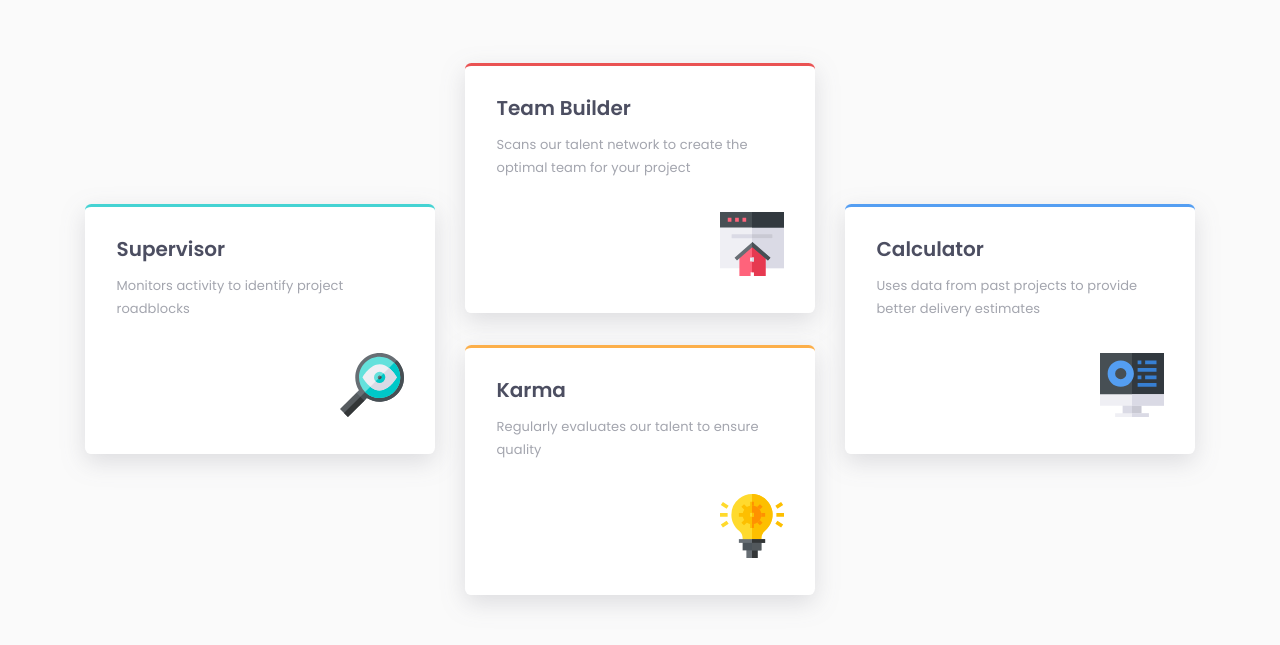
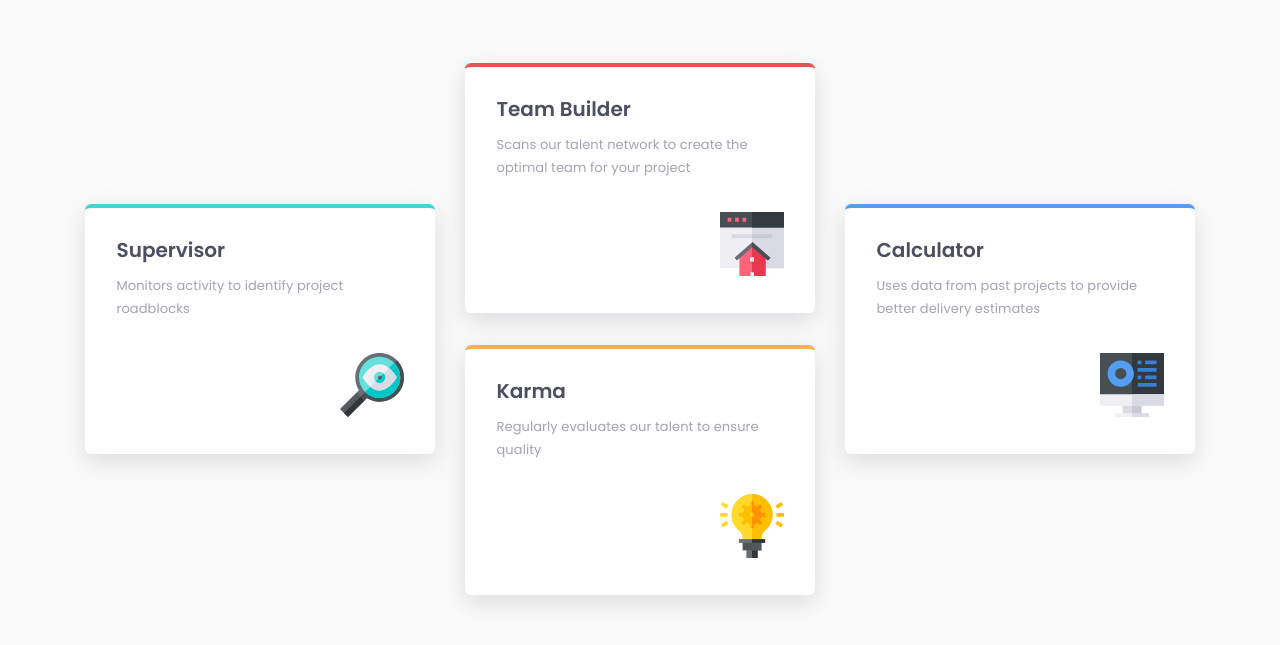
Before and after one commit to cookie-monster01/four-card, a plain HTML site: page index.html in a window 1280 px wide. Shown: the part 254-899 px from the top of the page. Drawn offline with Linux system fonts and the light colour scheme.

Commit message:
change border-top width on card to 4px

```diff
--- a/app.css
+++ b/app.css
@@ -190,22 +190,22 @@ h1 {
 }
 
 .card__border--cyan {
-    border-top: 3.75px solid var(--Cyan);
+    border-top: 4px solid var(--Cyan);
     grid-area: clr-cyan;
 }
 
 .card__border--red {
-    border-top: 3.75px solid var(--Red);
+    border-top: 4px solid var(--Red);
     grid-area: clr-red;
 }
 
 .card__border--orange {
-    border-top: 3.75px solid var(--Orange);
+    border-top: 4px solid var(--Orange);
     grid-area: clr-orange;
 }
 
 .card__border--blue {
-    border-top: 3.75px solid var(--Blue);
+    border-top: 4px solid var(--Blue);
     grid-area: clr-blue;
 }
 
```
